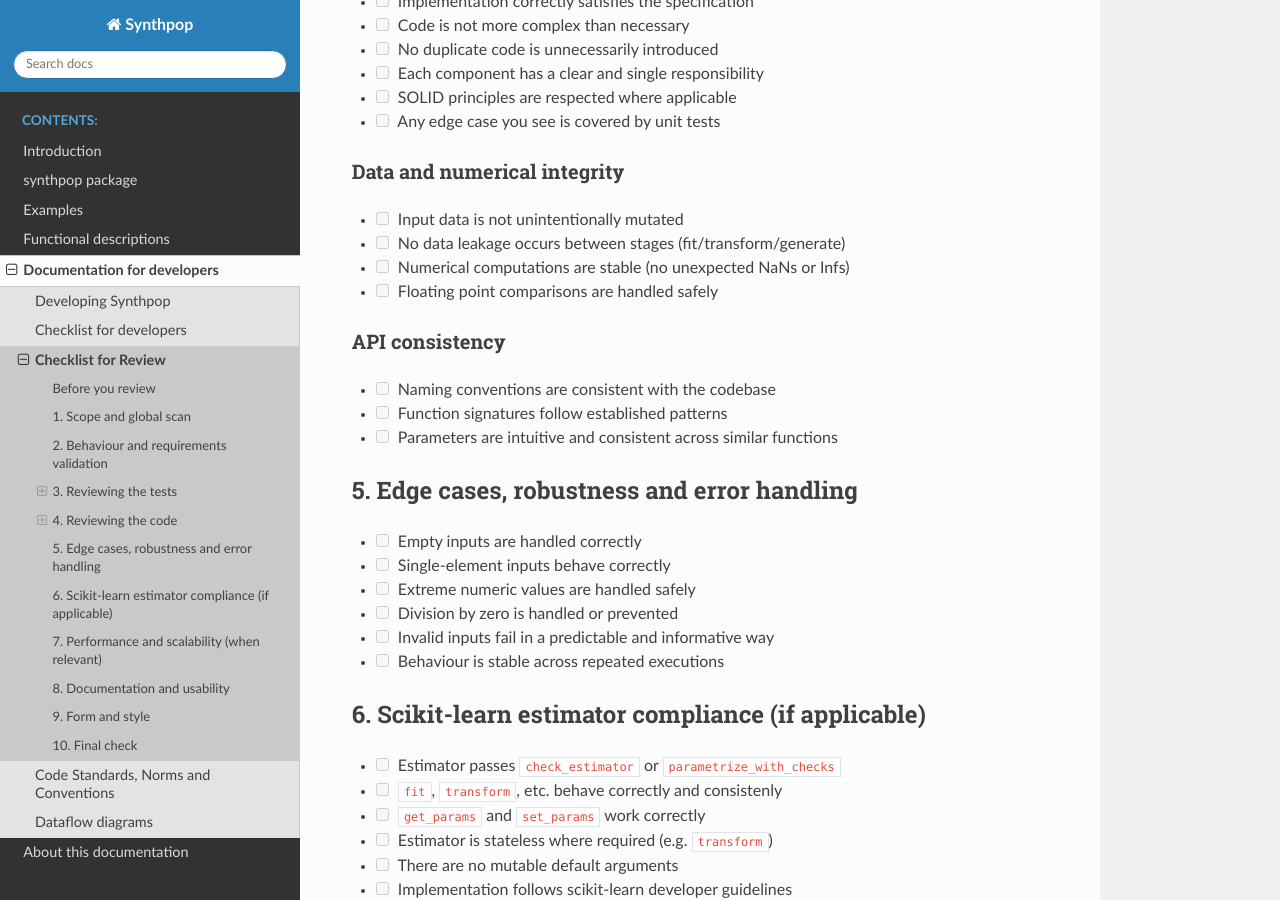
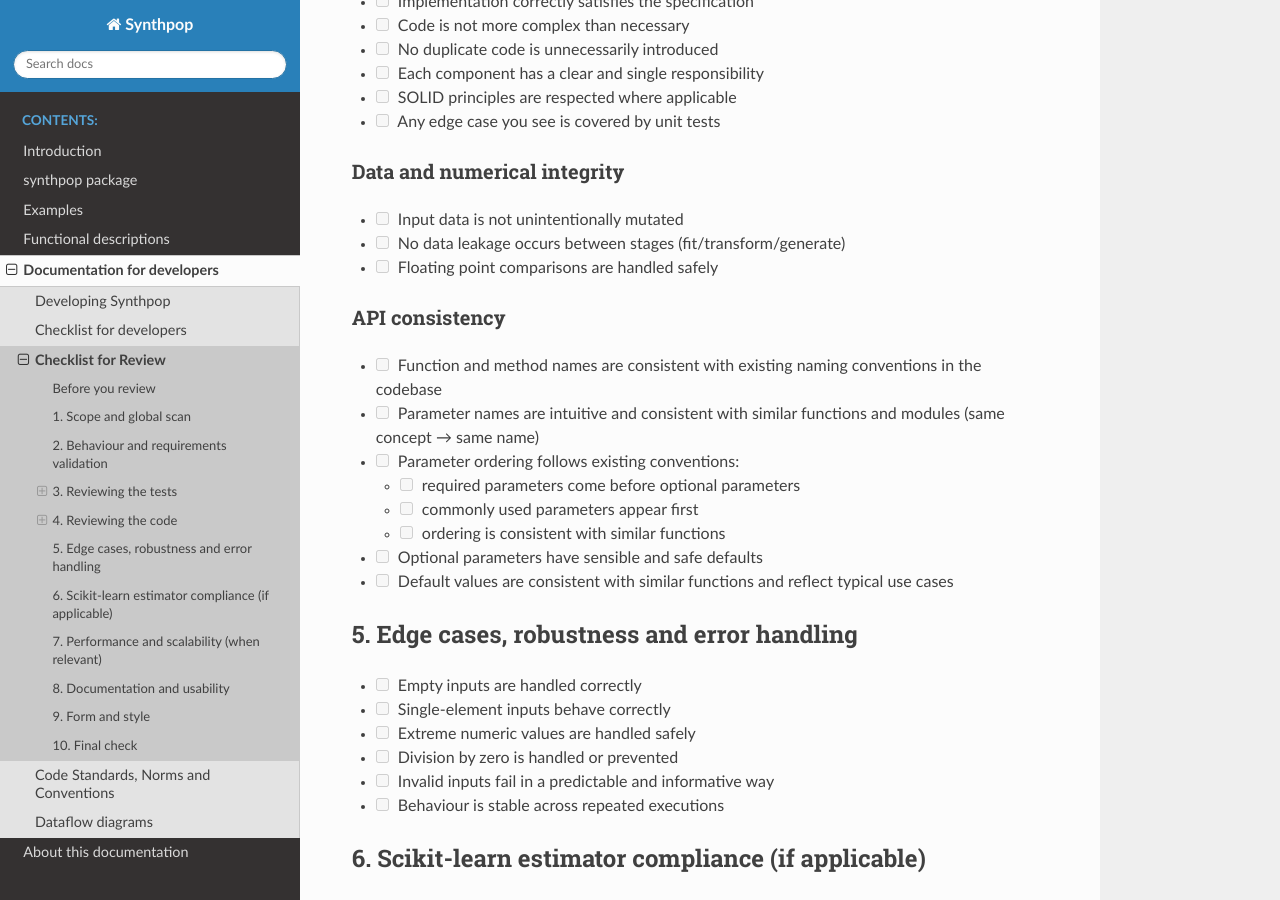
Before and after one commit to duonl/synthpop-py, a Sphinx documentation site: the page built from docs/source/developer/checklist_for_review.md, in a window 1280 px wide and 900 px high, scrolled down 2212 px. Built offline with Sphinx 7.4.7 and the Read the Docs theme 3.1.0, drawn with Linux system fonts in a browser that asks for light colours.

Commit message:
Update checklist_for_review.md after feedback

```diff
--- a/docs/source/developer/checklist_for_review.md
+++ b/docs/source/developer/checklist_for_review.md
@@ -72,12 +72,16 @@ Find more standard topics in testing in the [Code Standards, Norms and Conventio
 ### Data and numerical integrity
 - [ ] Input data is not unintentionally mutated
 - [ ] No data leakage occurs between stages (fit/transform/generate)
-- [ ] Numerical computations are stable (no unexpected NaNs or Infs)
 - [ ] Floating point comparisons are handled safely
 ### API consistency
-- [ ] Naming conventions are consistent with the codebase
-- [ ] Function signatures follow established patterns
-- [ ] Parameters are intuitive and consistent across similar functions
+- [ ] Function and method names are consistent with existing naming conventions in the codebase
+- [ ] Parameter names are intuitive and consistent with similar functions and modules (same concept → same name)
+- [ ] Parameter ordering follows existing conventions:
+    - [ ] required parameters come before optional parameters
+    - [ ] commonly used parameters appear first
+    - [ ] ordering is consistent with similar functions
+- [ ] Optional parameters have sensible and safe defaults
+- [ ] Default values are consistent with similar functions and reflect typical use cases
 
 ## 5. Edge cases, robustness and error handling
 - [ ] Empty inputs are handled correctly
```
